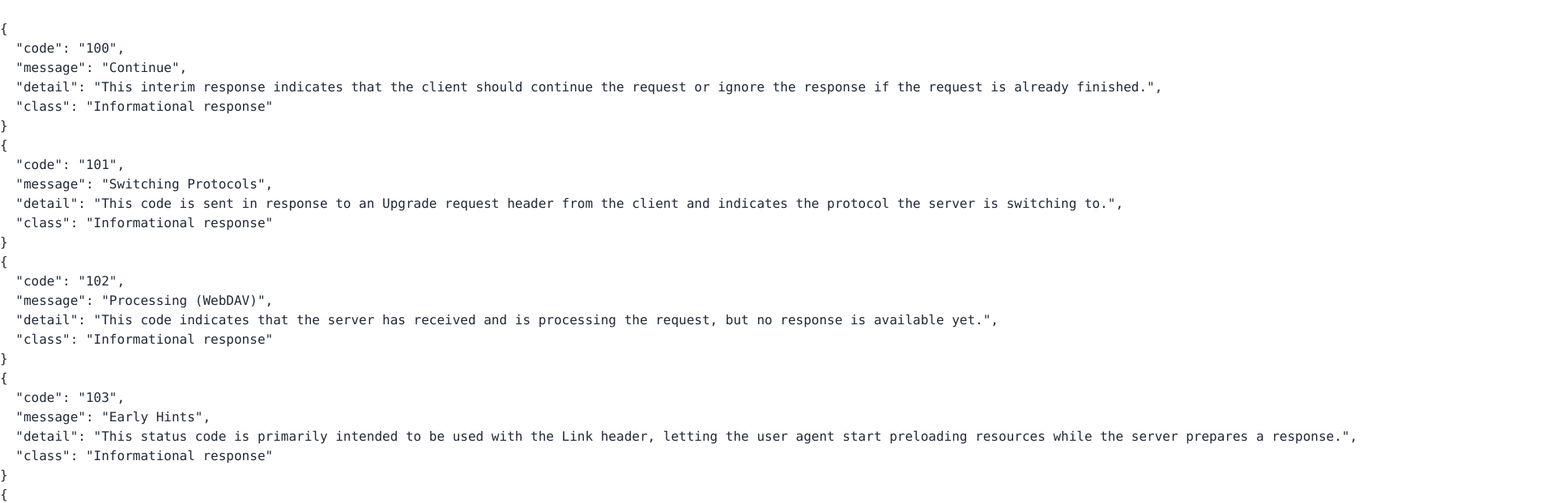
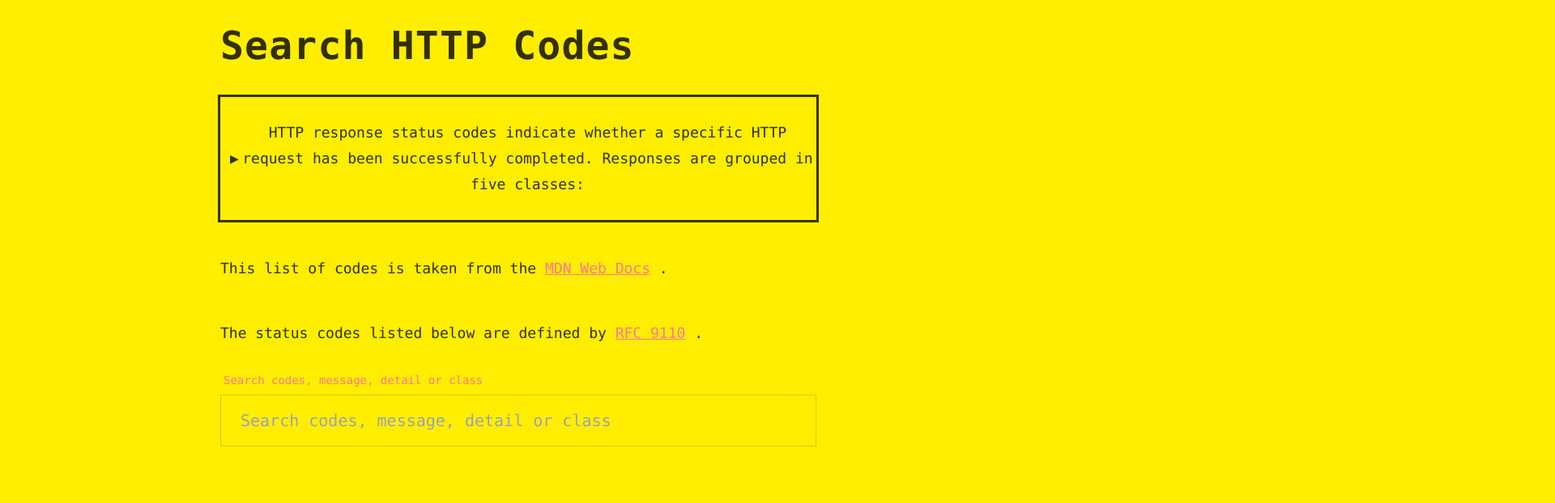
Before and after one commit to spences10/httpcodes-dev, a SvelteKit app: page / in a window 1280 px wide. Shown: the top 622 px of the page at 81% size, 1920 px wide, since content can reach past the window. Built offline with nearby package versions, Linux system fonts and the light colour scheme.

Commit message:
chore: :wrench: update settings file

```diff
--- /dev/null
+++ b/src/lib/components/details.svelte
@@ -0,0 +1,50 @@
+<script lang="ts">
+	export let open = false
+	export let text = ''
+
+	// custom slide animation
+	const slide = (node: HTMLDivElement, open: boolean) => {
+		let initialHeight = node.offsetHeight
+		node.style.height = open ? `auto` : '0px'
+		node.style.overflow = 'hidden'
+
+		let animation = node.animate(
+			[{ height: '0px' }, { height: `${initialHeight}px` }],
+			{
+				duration: 300,
+				easing: 'ease-in-out',
+				fill: 'both',
+				direction: open ? 'reverse' : 'normal',
+			}
+		)
+		animation.pause()
+		animation.onfinish = ({ currentTime }) => {
+			if (currentTime === 0) {
+				animation.reverse()
+				animation.pause()
+			}
+			node.dispatchEvent(new CustomEvent('animationEnd'))
+		}
+		return {
+			update: () => {
+				animation.currentTime ? animation.reverse() : animation.play()
+			},
+		}
+	}
+</script>
+
+<section class="mb-5 outline">
+	<button
+		on:click={() => {
+			open = !open
+		}}
+	>
+		<div class="flex items-center">
+			<span class="ml-3">▶</span>
+			<p class="p-1">{text}</p>
+		</div>
+	</button>
+	<div use:slide={open}>
+		<slot />
+	</div>
+</section>
--- a/src/routes/+layout.svelte
+++ b/src/routes/+layout.svelte
@@ -1,5 +1,7 @@
 <script>
-	import '../app.css';
+	import '../app.css'
 </script>
 
-<slot />
+<main class="container max-w-3xl mx-auto px-4">
+	<slot />
+</main>
--- a/src/routes/+page.svelte
+++ b/src/routes/+page.svelte
@@ -1,8 +1,10 @@
 <script lang="ts">
+	import Details from '$lib/components/details.svelte'
 	import { codes } from '$lib/utils'
 
 	let search = ''
-	$: filteredCodes = codes.filter(item =>
+	$: filteredCodes = codes.filter(
+		item =>
 			item.code.toLowerCase().includes(search.toLowerCase()) ||
 			item.message.toLowerCase().includes(search.toLowerCase()) ||
 			item.detail.toLowerCase().includes(search.toLowerCase()) ||
@@ -10,7 +12,57 @@
 	)
 </script>
 
-<input type="text" bind:value={search} />
+<div
+	class="form-control w-full max-w-3xl flex justify-center prose-lg"
+>
+	<h1 class="mt-8 tracking-wide font-black">Search HTTP Codes</h1>
+	<Details
+		text="HTTP response status codes indicate whether a specific HTTP
+			request has been successfully completed. Responses are grouped
+			in five classes:"
+	>
+		<ol class="list-decimal p-2">
+			<li>Informational responses (100 - 199)</li>
+			<li>Successful responses (200 - 299)</li>
+			<li>Redirection messages (300 - 399)</li>
+			<li>Client error responses (400 - 499)</li>
+			<li>Server error responses (500 - 599)</li>
+		</ol>
+	</Details>
+
+	<p>
+		This list of codes is taken from the <a
+			href="https://developer.mozilla.org/en-US/docs/Web/HTTP/Status"
+			class="link link-primary"
+		>
+			MDN Web Docs
+		</a>
+		.
+	</p>
+	<p>
+		The status codes listed below are defined by <a
+			href="https://httpwg.org/specs/rfc9110.html#overview.of.status.codes"
+			class="link link-primary"
+		>
+			RFC 9110
+		</a>
+		.
+	</p>
+	<label for="search" class="label">
+		<span class="label-text text-primary">
+			Search codes, message, detail or class
+		</span>
+	</label>
+	<input
+		name="search"
+		class="input input-lg input-bordered w-full max-w-3xl text-xl"
+		type="text"
+		placeholder="Search codes, message, detail or class"
+		bind:value={search}
+	/>
+	{#if search.length > 0}
 		{#each filteredCodes as code}
 			<pre>{JSON.stringify(code, null, 2)}</pre>
 		{/each}
+	{/if}
+</div>
--- a/tailwind.config.cjs
+++ b/tailwind.config.cjs
@@ -1,14 +1,18 @@
-const daisyui = require('daisyui');
-const typography = require('@tailwindcss/typography');
+const daisyui = require('daisyui')
+const typography = require('@tailwindcss/typography')
 
 const config = {
 	content: ['./src/**/*.{html,js,svelte,ts}'],
 
 	theme: {
-		extend: {}
+		extend: {},
 	},
 
-	plugins: [typography, daisyui]
-};
+	plugins: [typography, daisyui],
 
-module.exports = config;
+	daisyui: {
+		themes: ['cyberpunk'],
+	},
+}
+
+module.exports = config
```
Lines whose indentation alone changed are shown as unchanged.
